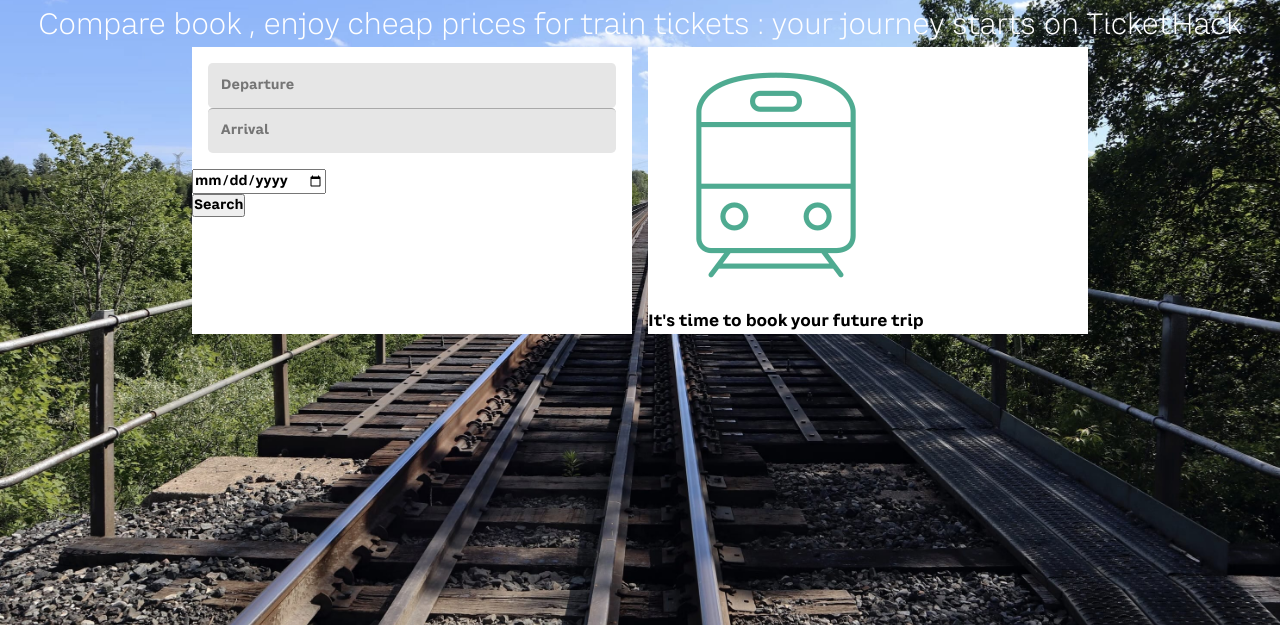
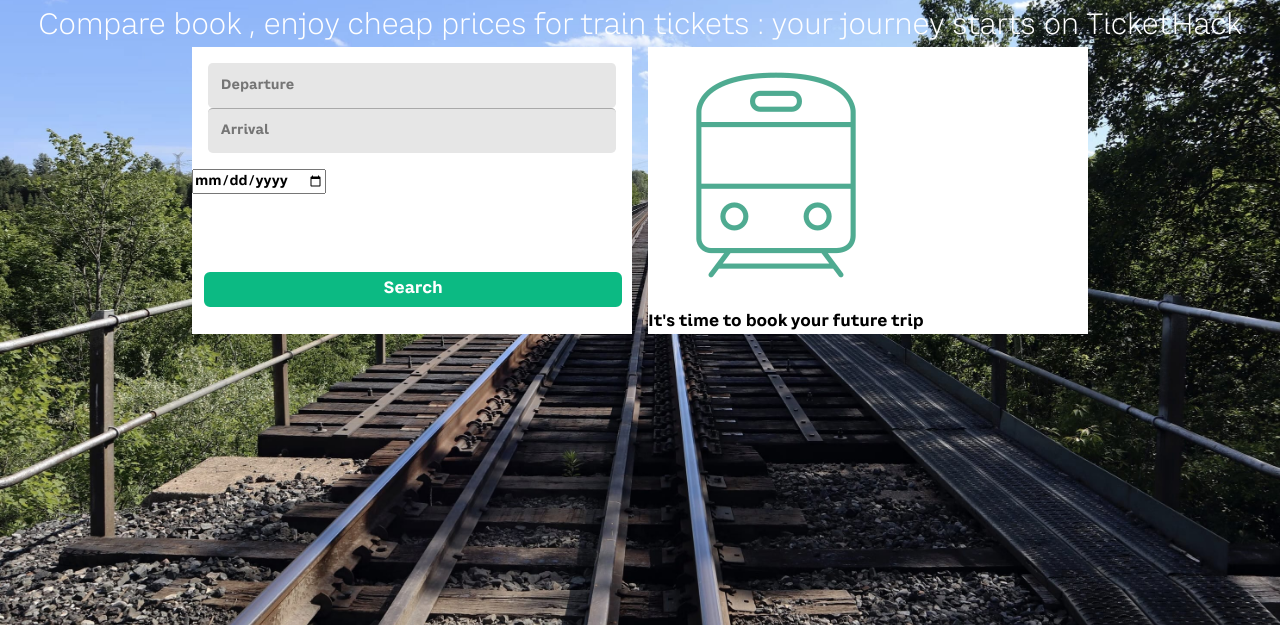
Before and after one commit to oussamadabachil/ticketHack, a website: page index.html in a window 1280 px wide. Shown: the part 175-800 px from the top of the page. Drawn offline with Linux system fonts and the light colour scheme; files whose address does not match are found by name.

Commit message:
button search

```diff
--- a/style.css
+++ b/style.css
@@ -95,4 +95,23 @@ main section h2 {
 }
 .container-grid>div>.inputs>input:last-child{
     border-top: .1rem solid rgba(0, 0, 0, 0.262);
+
 }
+
+#search-button {
+    display: block;
+    width: 33vw;
+    padding: 6px;
+    border: 2px #ffffff solid;
+    border-radius: 8px;
+    color: #ffffff;
+    background-color: #0cba83;
+    font-size: 16px;
+    position: absolute;
+    bottom: 25px;
+    margin-left: 10px;
+  }
+  .container-trips.calendar{
+
+position: relative;
+  }
```
